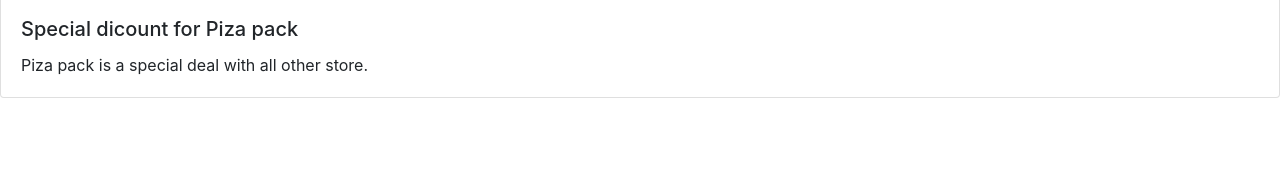
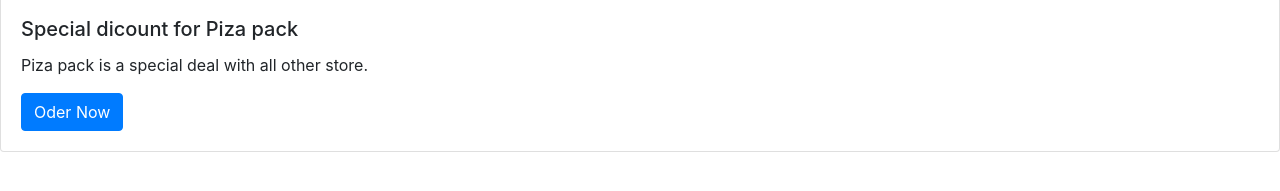
Before and after one commit to TanzeelMughal431/Fooder-site-using-bootstrap-, a plain HTML site: page index.html in a window 1280 px wide. Shown: the part 127-318 px from the top of the page. Drawn offline with nearby package versions, Linux system fonts and the light colour scheme.

Commit message:
add oder now button in page

```diff
--- a/index.html
+++ b/index.html
@@ -85,6 +85,8 @@
         <p class="card-text">
           Piza pack is a special deal with all other store.
         </p>
+
+        <a href="#" class="btn btn-primary">Oder Now</a>
       </div>
     </div>
   </body>
```
